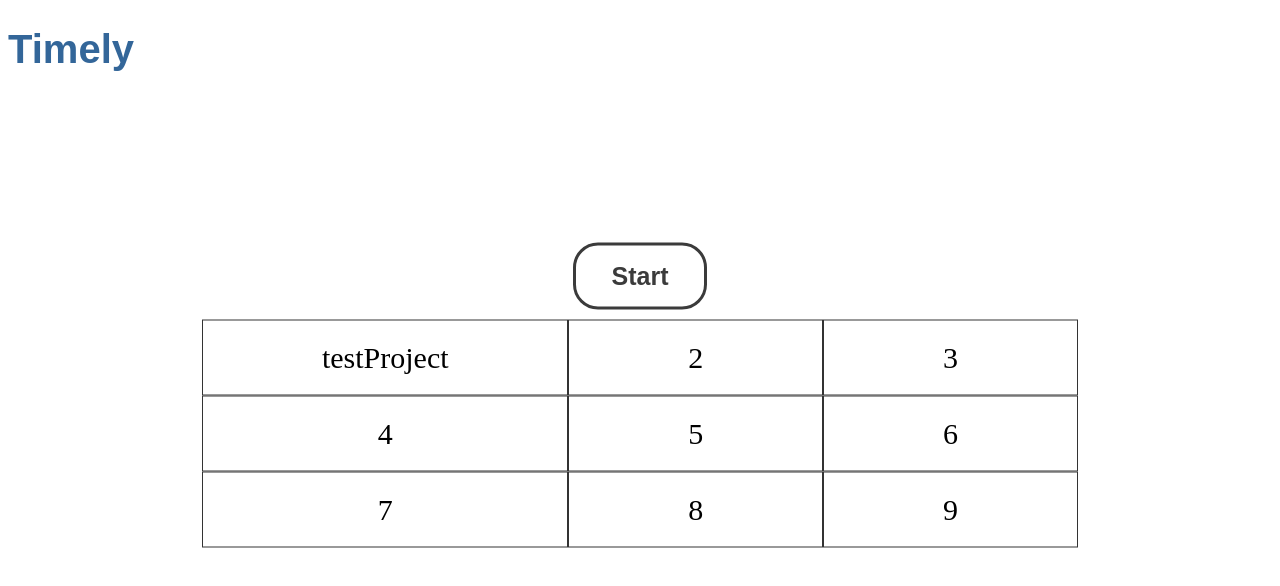
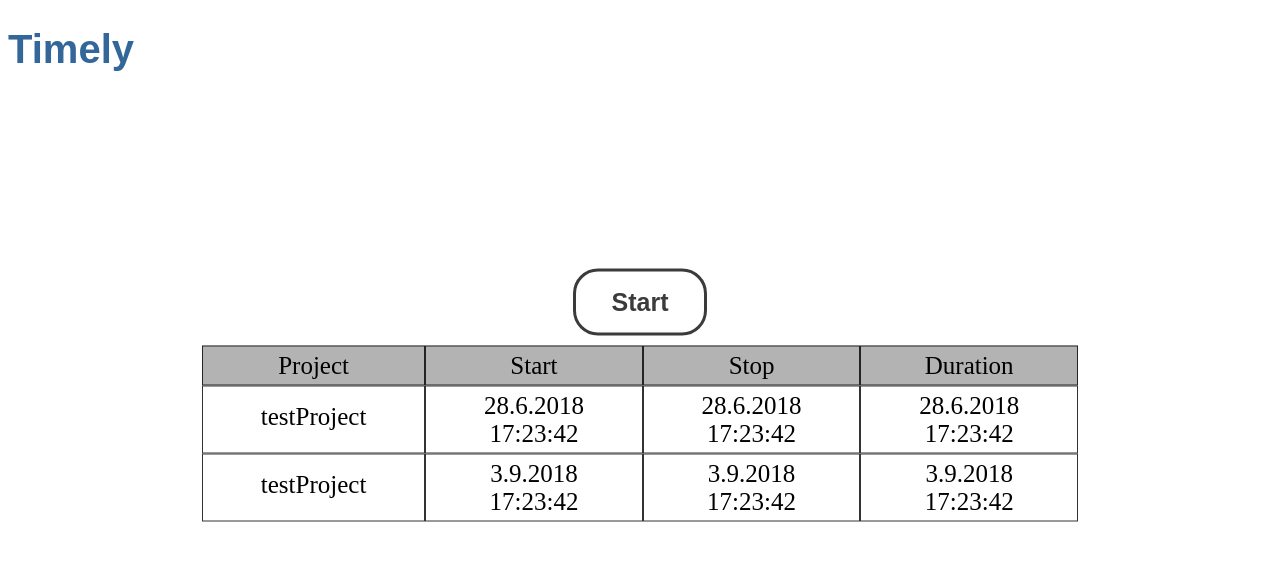
Before and after one commit to LukaAhac/Timely, an Angular app in the folder Timely-app/: page / in a window 1280 px wide. Shown: the top 586 px of the page. Built offline with nearby package versions, Linux system fonts and the light colour scheme.

Commit message:
grid updated

```diff
--- a/Timely-app/src/app/app.component.ts
+++ b/Timely-app/src/app/app.component.ts
@@ -9,13 +9,15 @@ import { TimeInterval } from './models/timeInterval';
 export class AppComponent {
   title = 'Timely';
   buttonState = 'Start'
+  current: TimeInterval | null = null;
   timeIntervals: TimeInterval[] =
-    [{id: "testId", projectName : "testProject", timeStart : new Date(), timeEnd : new Date(), duration: new Date()},
-    {id: "testId", projectName : "testProject", timeStart : new Date(), timeEnd : new Date(), duration: new Date()}];
+    [{id: "testId", projectName : "testProject", timeStart : new Date(2018, 6, 28, 17, 23, 42), timeEnd : new Date(2018, 0O5, 0O5, 17, 23, 42), duration: new Date(2018, 0O5, 0O5, 17, 23, 42)},
+    {id: "testId", projectName : "testProject", timeStart : new Date(2018, 9, 3, 17, 23, 42), timeEnd : new Date(2018, 0O5, 0O5, 17, 23, 42), duration: new Date(2018, 0O5, 0O5, 17, 23, 42)}];
 
   buttonClick() {
     if (this.buttonState === 'Start') {
       this.buttonState = 'Stop'
+      this.timeIntervals.unshift({id: "testId", projectName : "testProject", timeStart : new Date(2018, 6, 28, 17, 23, 42), timeEnd : new Date(2018, 0O5, 0O5, 17, 23, 42), duration: new Date(2018, 0O5, 0O5, 17, 23, 42)});
     } else {
       this.buttonState = 'Start'
     }
--- a/Timely-app/src/app/models/timeInterval.ts
+++ b/Timely-app/src/app/models/timeInterval.ts
@@ -3,5 +3,5 @@ export interface TimeInterval {
     projectName: string;
     timeStart: Date;
     timeEnd: Date | string;
-    duration: Date;
+    duration: Date | string;
 }
--- a/Timely-app/src/app/time-intervals-grid/time-intervals-grid.component.css
+++ b/Timely-app/src/app/time-intervals-grid/time-intervals-grid.component.css
@@ -1,12 +1,25 @@
 .grid-container {
     display: grid;
-    grid-template-columns: auto auto auto;
+    grid-template-columns: auto auto auto auto;
+    text-align: center;
     padding: 10px;
   }
+
+  .grid-item-first-row {
+    display:inline-block;
+    background-color: rgba(128, 128, 128, 0.6);
+    border: 1px solid rgba(0, 0, 0, 0.8);
+    padding: 5px;
+    font-size: 25px;
+    text-align: center;
+  }
+
   .grid-item {
+    display:inline-block;
     background-color: rgba(255, 255, 255, 0.8);
     border: 1px solid rgba(0, 0, 0, 0.8);
-    padding: 20px;
-    font-size: 30px;
+    padding: 5px;
+    font-size: 25px;
     text-align: center;
+
   }
--- a/Timely-app/src/app/time-intervals-grid/time-intervals-grid.component.html
+++ b/Timely-app/src/app/time-intervals-grid/time-intervals-grid.component.html
@@ -1,11 +1,28 @@
 <div *ngIf="intervals.length !== 0" class="grid-container">
-    <div class="grid-item">{{intervals[0].projectName}}</div>
-    <div class="grid-item">2</div>
-    <div class="grid-item">3</div>
-    <div class="grid-item">4</div>
-    <div class="grid-item">5</div>
-    <div class="grid-item">6</div>
-    <div class="grid-item">7</div>
-    <div class="grid-item">8</div>
-    <div class="grid-item">9</div>
-  </div>
+    <div class="grid-item-first-row">Project</div>
+    <div class="grid-item-first-row">Start</div>
+    <div class="grid-item-first-row">Stop</div>
+    <div class="grid-item-first-row">Duration</div>
+
+  <ng-template let-interval ngFor [ngForOf]="intervals">
+      <div class="grid-item"><p style="line-height:0%">{{interval.projectName}}</p></div>
+      <div class="grid-item">
+        <p style="margin:0">{{interval.timeStart.getDate()}}.{{interval.timeStart.getMonth()}}.{{interval.timeStart.getFullYear()}}
+        </p>
+        <p style="margin:0">{{interval.timeStart.getHours()}}:{{interval.timeStart.getMinutes()}}:{{interval.timeStart.getSeconds()}}
+        </p>
+      </div>
+      <div class="grid-item">
+        <div>{{interval.timeStart.getDate()}}.{{interval.timeStart.getMonth()}}.{{interval.timeStart.getFullYear()}}
+        </div>
+        <div>{{interval.timeStart.getHours()}}:{{interval.timeStart.getMinutes()}}:{{interval.timeStart.getSeconds()}}
+        </div>
+      </div>
+      <div class="grid-item">
+        <div>{{interval.timeStart.getDate()}}.{{interval.timeStart.getMonth()}}.{{interval.timeStart.getFullYear()}}
+        </div>
+        <div>{{interval.timeStart.getHours()}}:{{interval.timeStart.getMinutes()}}:{{interval.timeStart.getSeconds()}}
+        </div>
+      </div>
+    </ng-template>
+</div>
```
